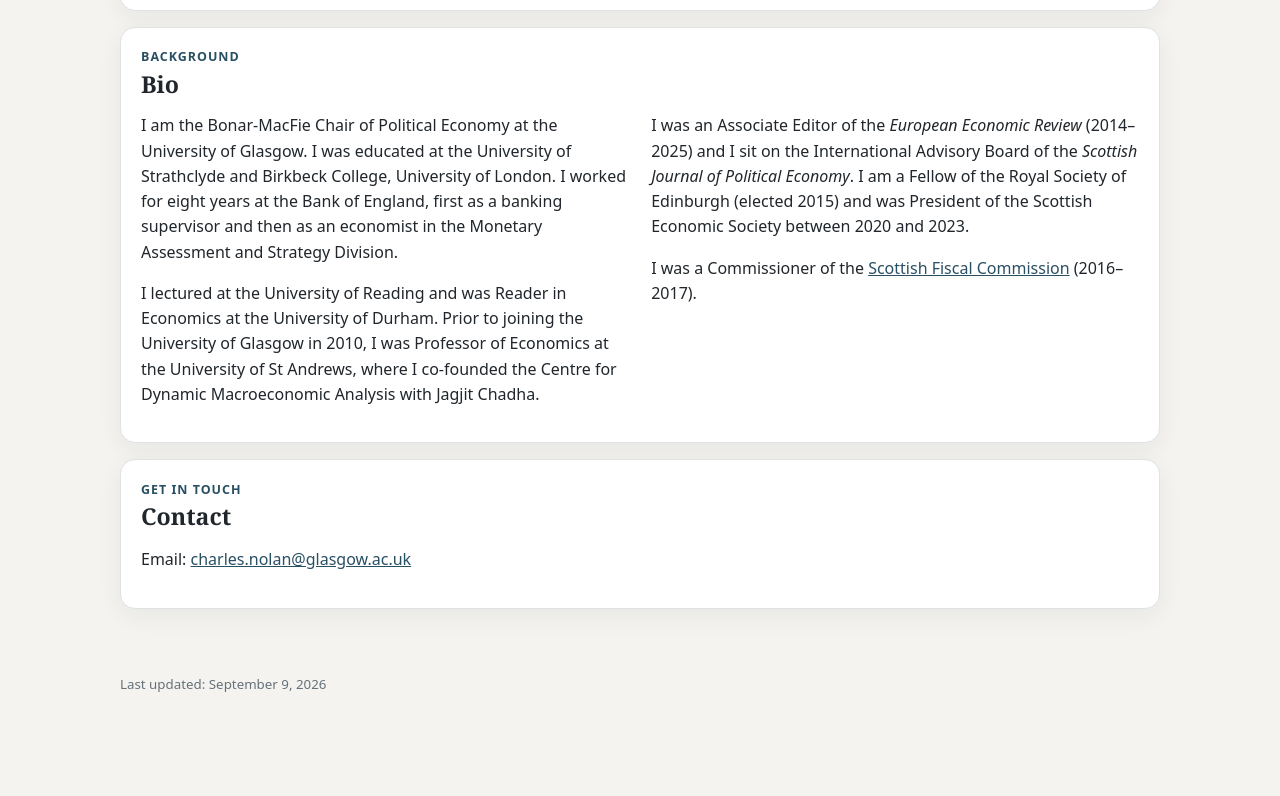
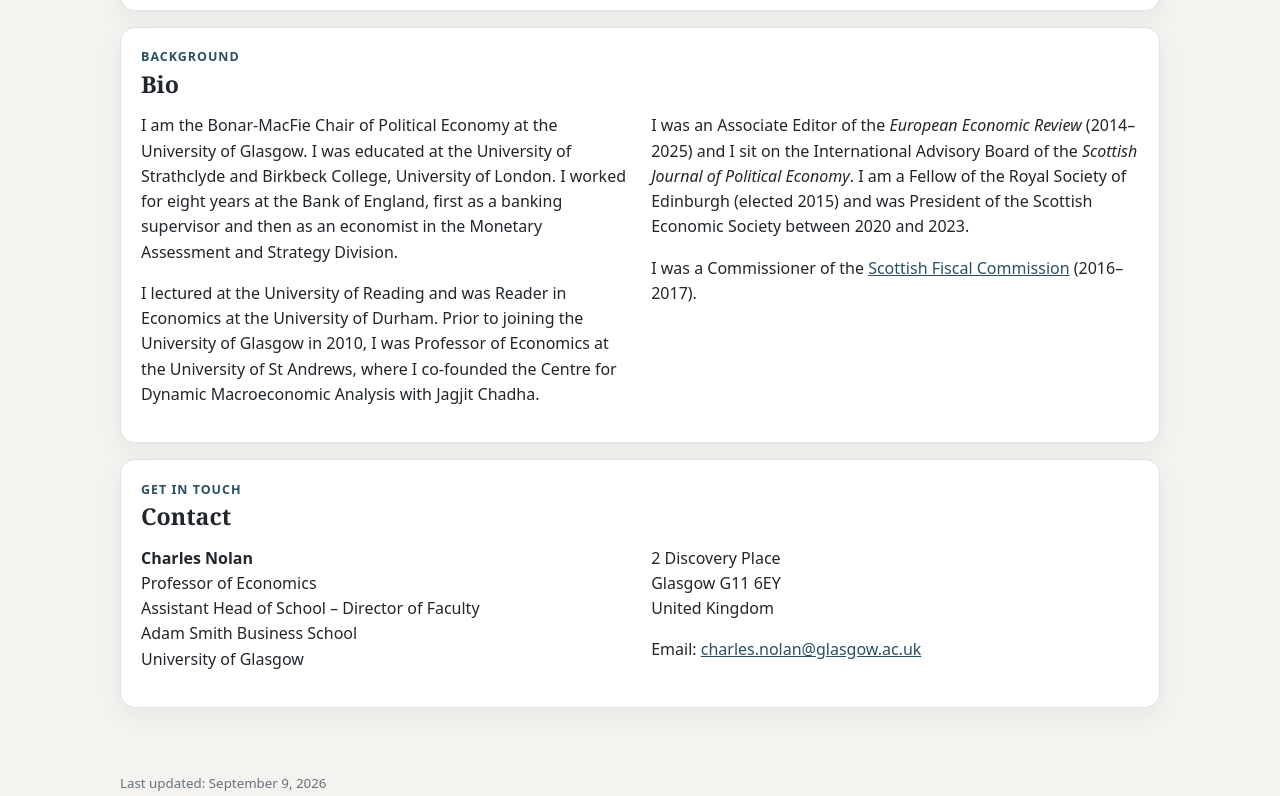
Before and after one commit to charles-nolan/charles-nolan.github.io, a plain HTML site: page index.html in a window 1280 px wide. Shown: the part 2001-2797 px from the top of the page. Before the commit the page ends 2729 px from the top, so only its background shows below. Drawn offline with Linux system fonts and the light colour scheme.

Commit message:
Add files via upload

```diff
--- a/index.html
+++ b/index.html
@@ -16,16 +16,22 @@
         <div class="hero-copy">
           <p class="eyebrow">Bonar-MacFie Chair of Political Economy</p>
           <h1>Charles Nolan</h1>
-          <p class="subtitle">University of Glasgow</p>
-          <p class="tagline">Monetary and financial stability: institutions, policy design, and history.</p>
+
+          <p class="subtitle">Adam Smith Business School · University of Glasgow</p>
+
+          <p class="tagline">
+            Monetary and financial stability: institutions, policy design, and history.
+          </p>
 
           <div class="quick-links">
             <a href="mailto:charles.nolan@glasgow.ac.uk">Email</a>
+            <span class="coauthors" style="align-self:center;">
+              Professor of Economics · Assistant Head of School – Director of Faculty
+            </span>
           </div>
         </div>
       </div>
     </header>
-
     <div class="nav-wrap">
       <nav class="nav container" aria-label="Main navigation">
         <a href="#featured">Featured</a>
@@ -319,11 +325,33 @@
           </div>
         </div>
       </section>
-
       <section id="contact" class="card contact-card">
         <p class="section-kicker">Get in touch</p>
         <h2>Contact</h2>
-        <p>Email: <a href="mailto:charles.nolan@glasgow.ac.uk">charles.nolan@glasgow.ac.uk</a></p>
+
+        <div class="bio-columns">
+          <div>
+            <p>
+              <strong>Charles Nolan</strong><br />
+              Professor of Economics<br />
+              Assistant Head of School – Director of Faculty<br />
+              Adam Smith Business School<br />
+              University of Glasgow
+            </p>
+          </div>
+
+          <div>
+            <p>
+              2 Discovery Place<br />
+              Glasgow G11 6EY<br />
+              United Kingdom
+            </p>
+            <p>
+              Email:
+              <a href="mailto:charles.nolan@glasgow.ac.uk">charles.nolan@glasgow.ac.uk</a>
+            </p>
+          </div>
+        </div>
       </section>
     </main>
 
```
